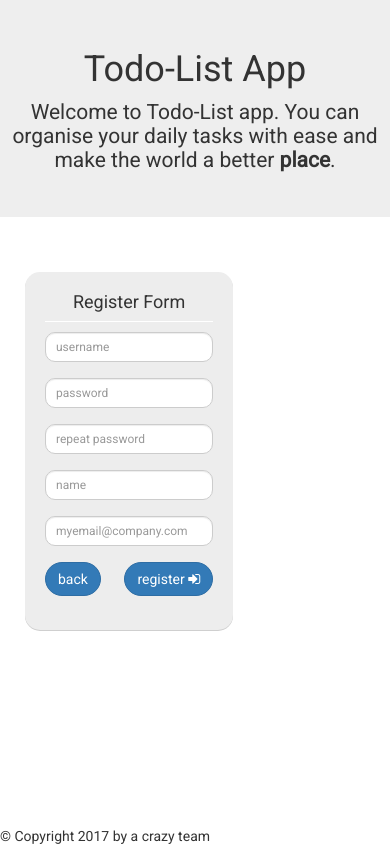
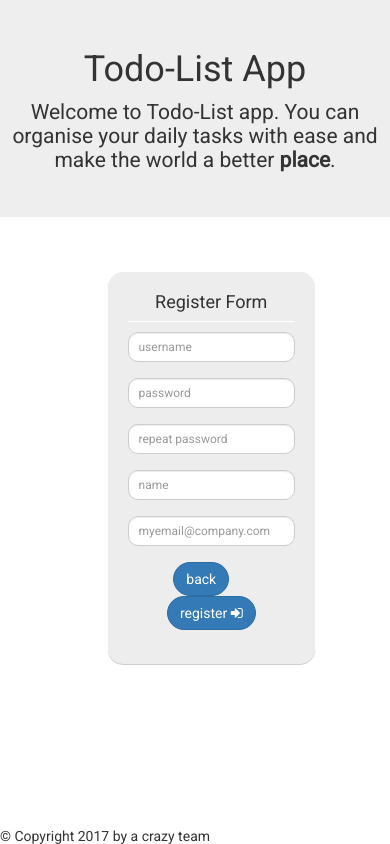
Before and after one commit to lildogzsixpack/flask-todolist, a Flask app: page /register in a window 390 px wide. Run offline with Flask 2, Linux system fonts and the light colour scheme; some libraries are stand-ins or nearby versions.

Commit message:
better responsiveness for all screen sizes

```diff
--- a/templates/changepassword.html
+++ b/templates/changepassword.html
@@ -39,12 +39,12 @@
 </style>
 {% endblock %} {% block title %} Todo List App {% endblock %} {% block content %} {% include "navbar.html" %}
 
-<div class="container">
+<div class="container col-lg-offset-5 col-lg-2 col-md-offset-4 col-md-3 col-sm-offset-4 col-sm-4 col-xs-offset-3 col-xs-6">
     <div class="row">
-        <div class="col-md-offset-4 col-md-3" id="status-box">
+        <div id="status-box">
             alert box
         </div>
-        <div class="col-md-offset-4 col-md-3">
+        <div>
             <div class="form-changepassword">
                 <h4>Change Password</h4>
                 <form method="POST" action="/changepassword" name="changepasswordForm" id="changepasswordForm">
--- a/templates/login.html
+++ b/templates/login.html
@@ -6,12 +6,12 @@
         Welcome to Todo-List app. You can organise your daily tasks with ease and make the world a better <strong>place</strong>.
     </p>
 </div>
-<div class="container">
+<div class="container col-lg-offset-5 col-lg-2 col-md-offset-4 col-md-3 col-sm-offset-3 col-sm-4 col-xs-offset-3 col-xs-7">
     <div class="row">
-        <div class="col-md-offset-8 col-md-3" id="status-box">
+        <div id="status-box">
             alert box
         </div>
-        <div class="col-md-offset-8 col-md-3">
+        <div>
             <div class="basic-form">
                 <h4>Welcome</h4>
                 <form method="POST" action="/login" id="loginForm">
--- a/templates/register.html
+++ b/templates/register.html
@@ -6,12 +6,11 @@
         Welcome to Todo-List app. You can organise your daily tasks with ease and make the world a better <strong>place</strong>.
     </p>
 </div>
-<div class="container">
+<div class="container col-lg-offset-5 col-lg-2 col-md-offset-4 col-md-3 col-sm-offset-3 col-sm-4 col-xs-offset-3 col-xs-7">
     <div class="row">
-        <div class="col-md-offset-8 col-md-3" id="status-box">
+        <div id="status-box">
             alert box
         </div>
-        <div class="col-md-offset-8 col-md-3">
         <div class="basic-form">
             <h4>Register Form</h4>
             <form method="POST" action="/register" name="registerForm" id="registerForm">
@@ -35,7 +34,6 @@
         </div>
     </div>
 </div>
-</div>
 {% endblock %} {% block jsfiles %} {{ super() }}
 <script src="/static/js/register.js"></script>
 {% endblock %}
```
Lines whose indentation alone changed are shown as unchanged.
